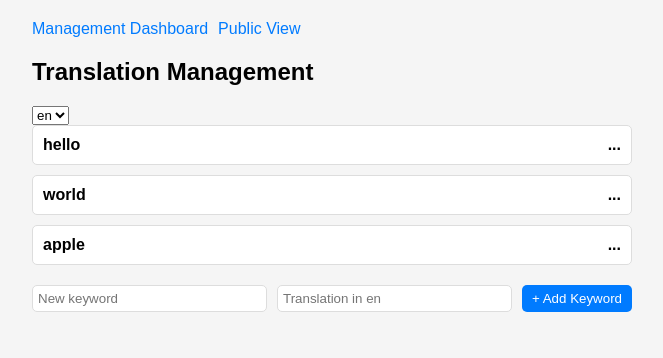
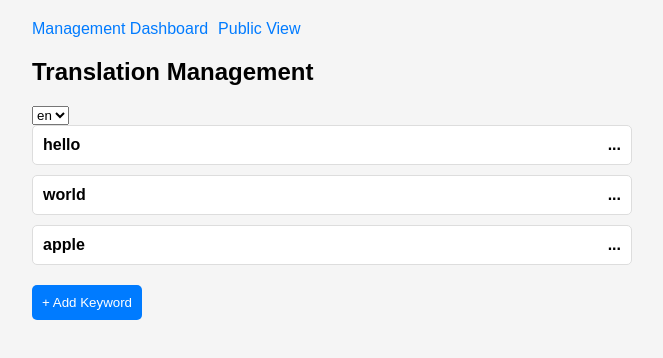
Before and after one commit to Hoda96/Word-Translation-Dashboard, a React (Vite) app: page /translations in a window 1280 px wide. Shown: the top 358 px of the page, without its empty margins (308-971 px from the left). Built offline with nearby package versions, Linux system fonts and the light colour scheme.

Commit message:
fix: add keyword btn

```diff
--- a/src/app.css
+++ b/src/app.css
@@ -76,7 +76,7 @@ h1 {
 }
 
 .add-keyword button {
-  padding: 5px 10px;
+  padding: 10px;
   background-color: #007bff;
   color: #fff;
   border: none;
--- a/src/pages/ManagementTranslations.jsx
+++ b/src/pages/ManagementTranslations.jsx
@@ -9,6 +9,7 @@ function ManagementDashboard() {
   const { addKeyword, selectedlang } = useTranslation();
   const [newWord, setNewWord] = useState('');
   const [newTranslation, setNewTranslation] = useState('');
+  const [showAddKeyword, setShowAddKeyword] = useState(false)
 
   const handleAddKeyword = () => {
     if (newWord && newTranslation) {
@@ -16,6 +17,7 @@ function ManagementDashboard() {
       setNewWord('');
       setNewTranslation('');
     }
+    setShowAddKeyword((prev) => !prev)
   };
 
   return (
@@ -23,7 +25,11 @@ function ManagementDashboard() {
       <h1>Translation Management</h1>
       <Languages />
       <KeywordList isEditable={true} />
-      <div className="add-keyword">
+
+      <div className="add-keyword" >
+        <button onClick={handleAddKeyword}>+ Add Keyword</button>
+        {showAddKeyword &&
+          <>
             <input
               type="text"
               placeholder="New keyword"
@@ -36,10 +42,11 @@ function ManagementDashboard() {
               value={newTranslation}
               onChange={(e) => setNewTranslation(e.target.value)}
             />
-        <button onClick={handleAddKeyword}>+ Add Keyword</button>
+          </>
+        }
       </div>
     </div>
-  );
+  )
 };
 
 export default ManagementDashboard;
```
Lines whose indentation alone changed are shown as unchanged.
